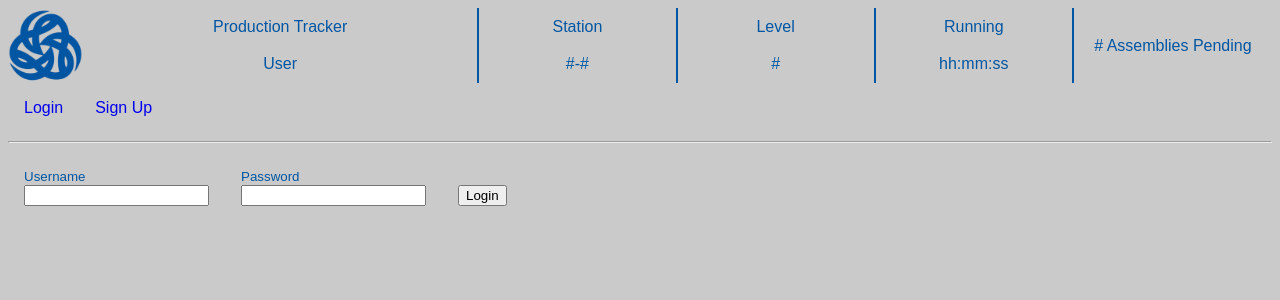
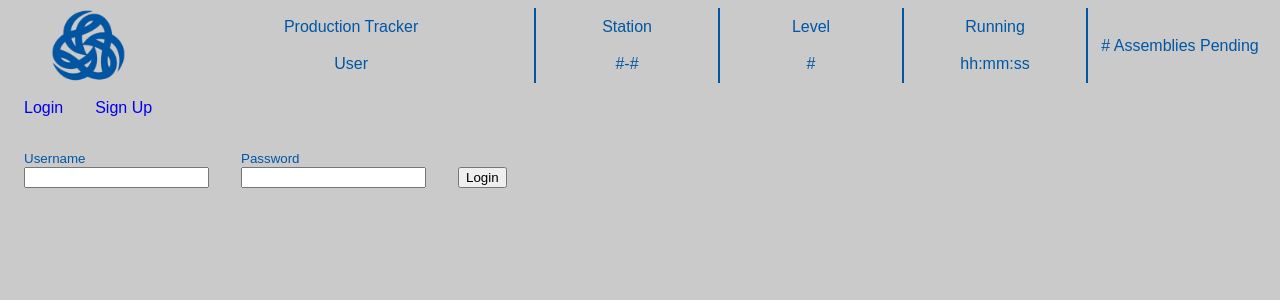
Before and after one commit to Andrey-Statkevskiy/production-tracker, a React app: page / in a window 1280 px wide. Shown: the top 300 px of the page. Built offline with nearby package versions, Linux system fonts and the light colour scheme.

Commit message:
made cosmetic adjustments: removed <hr /> and reduced code

```diff
--- a/client/components/Navbar.js
+++ b/client/components/Navbar.js
@@ -4,7 +4,7 @@ import {Link} from 'react-router-dom'
 import {logout} from '../store'
 
 const Navbar = ({handleClick, isLoggedIn}) => (
-  <div>
+  <nav>
     <div className="navbar">
       <div className="item col1">
         <img src="/logo.png" style={{width: '75px' }} alt="PS Wave Relay Logo" />
@@ -23,8 +23,6 @@ const Navbar = ({handleClick, isLoggedIn}) => (
       <div className="item col5-bottom">hh:mm:ss</div>
 
       <div className="item col6"># Assemblies Pending</div>
-    </div>
-    <nav>
       {isLoggedIn ? (
         <div>
           {/* The navbar will show these links after you log in */}
@@ -40,9 +38,8 @@ const Navbar = ({handleClick, isLoggedIn}) => (
           <Link to="/signup">Sign Up</Link>
         </div>
       )}
-    </nav>
-    <hr />
-  </div>
+      </div>
+  </nav>
 )
 
 /**
--- a/public/style.css
+++ b/public/style.css
@@ -48,9 +48,9 @@ form div {
   grid-row: span 2;
 }
 
-.col1 {
+/* .col1 {
   aspect-ratio: 1 / 1;
-}
+} */
 
 /* Column placements */
 .col2-top { grid-column: 2; grid-row: 1; }
```
Also changed, not shown: a73ccbf86d2efce92797.png (deleted).
